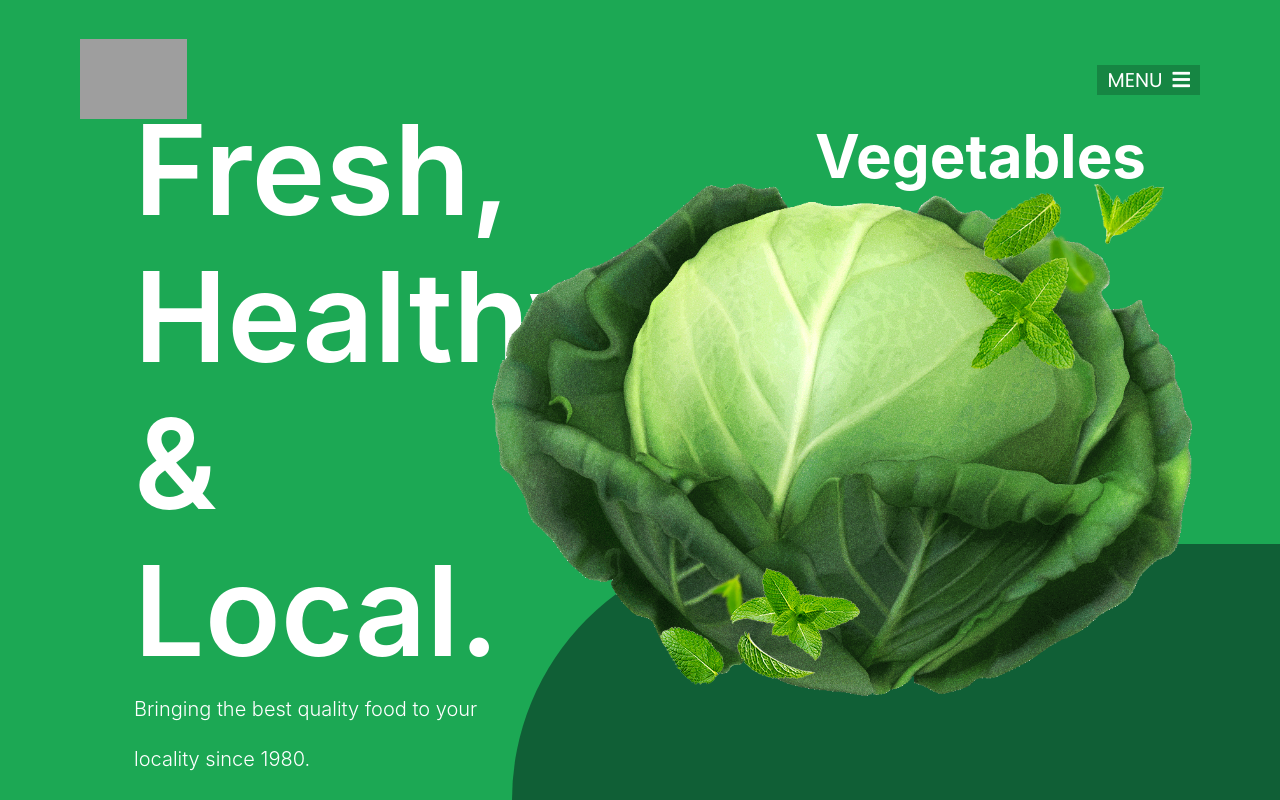
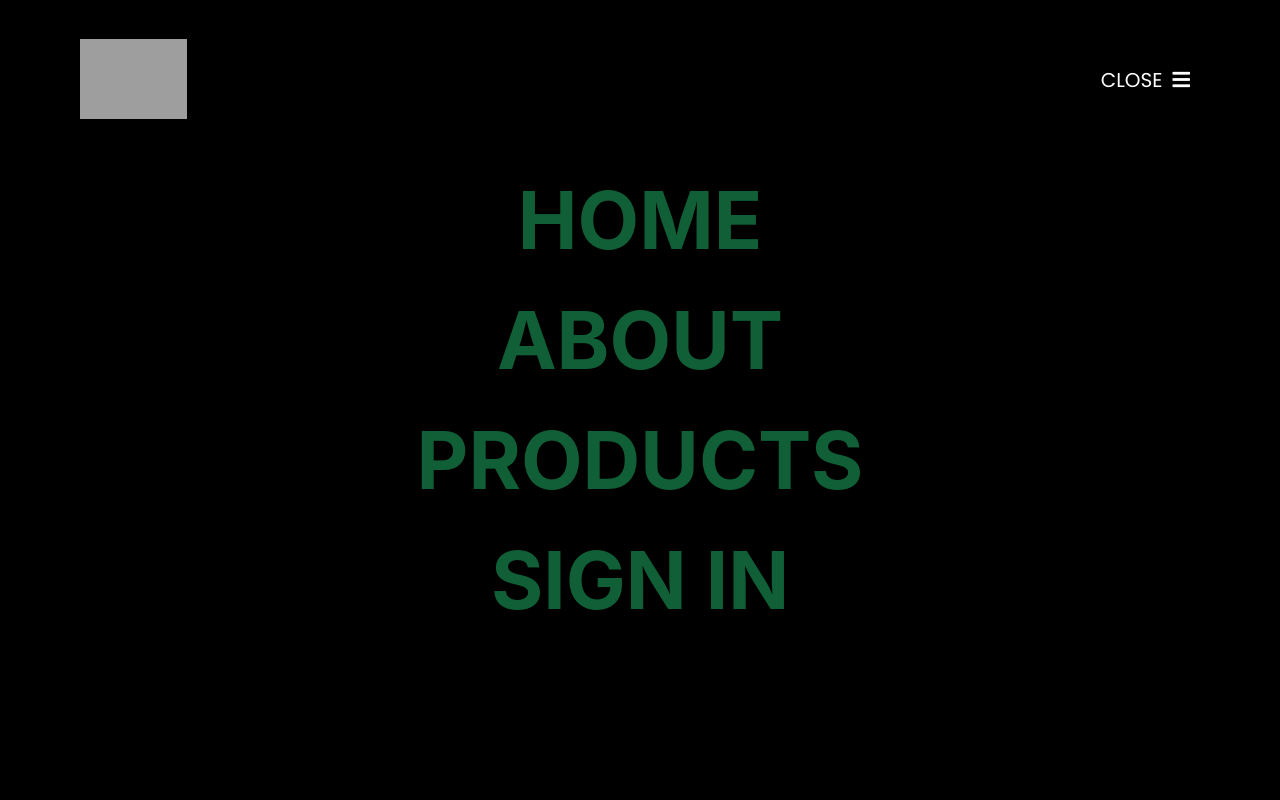
Before and after one commit to mukulrajpoot262610/veg-shop, a React (Create React App) app: page / in a window 1280 px wide. Both pictures are taken after a click on the element "MENU". Shown: the top 800 px of the page. Built offline with nearby package versions, Linux system fonts and the light colour scheme; grey boxes are pictures that could not be loaded.

Commit message:
Completed nav and sigin

```diff
--- a/src/components/Navbar.js
+++ b/src/components/Navbar.js
@@ -1,25 +1,51 @@
-import React from "react";
+import React, { useState } from "react";
 import styled from "styled-components";
+import { Link } from "react-router-dom";
 
 const Navbar = () => {
+  const [nav, setNav] = useState({
+    display: "none",
+    opacity: 0,
+  });
+
   const handleOpen = () => {
-    console.log("Open");
+    setNav({
+      display: "block",
+      opacity: 1,
+    });
   };
   const handleClose = () => {
-    console.log("Close");
+    setNav({
+      display: "none",
+      opacity: 0,
+    });
   };
 
   return (
     <Nav>
-      <Panel>
-        <Nav>
+      <Panel style={{ display: nav.display, opacity: nav.opacity }}>
+        <Up>
           <Logo>
             <img src="/images/header/logo.svg" alt="" />
           </Logo>
           <Menu onClick={handleClose}>
             <h1>CLOSE</h1> <i className="fas fa-bars"></i>
           </Menu>
-        </Nav>
+        </Up>
+        <Links>
+          <li>
+            <Link to="/">HOME</Link>
+          </li>
+          <li>
+            <a href="/">ABOUT</a>
+          </li>
+          <li>
+            <a href="/">PRODUCTS</a>
+          </li>
+          <li>
+            <Link to="/signin">SIGN IN</Link>
+          </li>
+        </Links>
       </Panel>
       <Logo>
         <img src="/images/header/logo.svg" alt="" />
@@ -40,7 +66,7 @@ const Nav = styled.nav`
   justify-content: space-between;
   align-items: center;
   padding: 0 8rem;
-  transition: 1s ease;
+  transition: all 2s ease;
 
   /* &:hover {
     height: 100vh;
@@ -49,18 +75,50 @@ const Nav = styled.nav`
 `;
 
 const Panel = styled.div`
-  /* padding: 3rem 4rem; */
   width: 100%;
   height: 100vh;
-  display: flex;
-  justify-content: space-between;
-  align-items: flex-start;
+  padding: 0 8rem;
   transition: all 2s ease;
-  display: none;
-  background-color: rgba(0, 0, 0, 0.8);
+  background-color: rgba(0, 0, 0, 1);
   position: fixed;
   top: 0;
   left: 0;
+  display: flex;
+  flex-direction: column;
+`;
+
+const Up = styled.div`
+  width: 100%;
+  height: 20vh;
+  display: flex;
+  justify-content: space-between;
+  align-items: center;
+`;
+
+const Links = styled.ul`
+  width: 100%;
+  height: 60vh;
+  display: flex;
+  justify-content: space-evenly;
+  align-items: center;
+  flex-direction: column;
+
+  & > li {
+    list-style: none;
+
+    & > a {
+      text-decoration: none;
+      font-size: 8rem;
+      line-height: 12rem;
+      color: #105f36;
+      font-weight: 700;
+      cursor: pointer;
+
+      &:hover {
+        color: #fff;
+      }
+    }
+  }
 `;
 
 const Logo = styled.div`
@@ -74,6 +132,7 @@ const Menu = styled.div`
   align-items: center;
   cursor: pointer;
   background-color: rgba(0, 0, 0, 0.2);
+  transition: all 1s ease;
 
   &:hover {
     background-color: #111;
```
